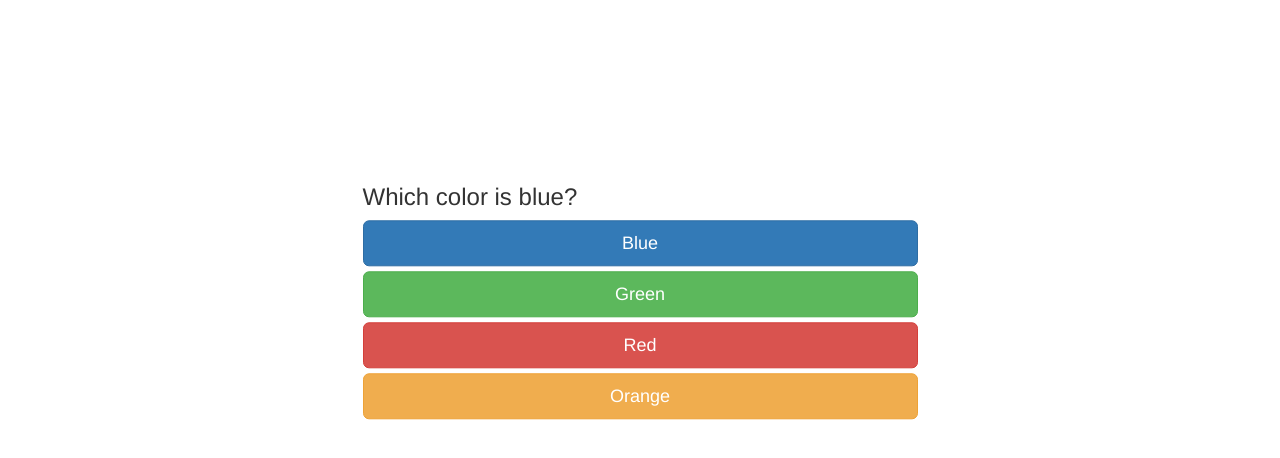
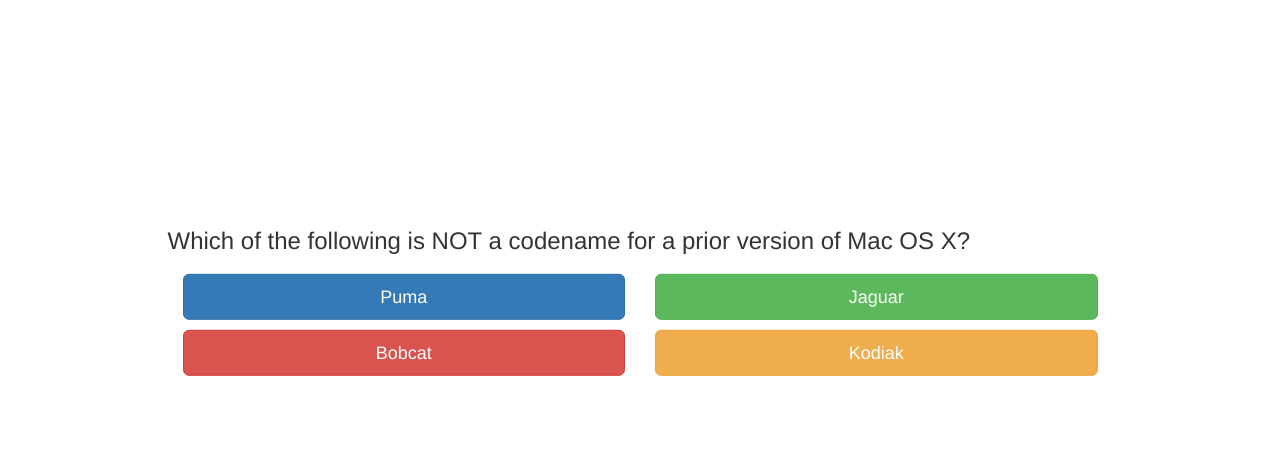
Before and after one commit to nicolechie/quiz-app, a plain HTML site: page index.html in a window 1280 px wide. Both pictures are taken after a click on the button "Start Quiz". Shown: the part 108-566 px from the top of the page. Drawn offline with nearby package versions, Linux system fonts and the light colour scheme; a web font is replaced by a local one.

Commit message:
questions added

```diff
--- a/css/style.css
+++ b/css/style.css
@@ -57,3 +57,6 @@ nav {
   display: block;
   height: 10rem;
 }
+.buttonMargin {
+  margin: 1rem 0;
+}
--- a/index.html
+++ b/index.html
@@ -2,7 +2,6 @@
 <html lang="en">
 <head>
 	<meta charset="UTF-8">
-	<link href='https://fonts.googleapis.com/css?family=Bangers|Happy+Monkey' rel='stylesheet' type='text/css'>
 	<link rel="stylesheet" href="https://maxcdn.bootstrapcdn.com/font-awesome/4.5.0/css/font-awesome.min.css">
 	<link rel="stylesheet" href="css/style.css">
 	<link rel="stylesheet" href="https://maxcdn.bootstrapcdn.com/bootstrap/3.3.6/css/bootstrap.min.css" integrity="sha384-1q8mTJOASx8j1Au+a5WDVnPi2lkFfwwEAa8hDDdjZlpLegxhjVME1fgjWPGmkzs7" crossorigin="anonymous">
@@ -18,8 +17,8 @@
 		<div class = "container position vertical-align" id = 'startPageDiv'>
 			<div class="row">
   				<div class="col-md-6 col-md-offset-3 text-center">
-  					<h1>Quiz App</h1>
-  					<p>This is a Quiz App. Test your knowledge.</p>
+  					<h1>Super Random Quiz App</h1>
+  					<p>This is a super random quiz app. Test your super random knowledge.</p>
 					<button class="btn btn-default" id = 'startGameButton' value = 'start' type="button">Start Quiz</button>
 				</div>
 			</div>
@@ -34,13 +33,21 @@
   		</div>
 		<div class = "container vertical-align">
 			<div class="row">
-  				<div class="col-md-6 col-md-offset-3">
+  				<div class="col-md-10 col-md-offset-1">
   					<div id = 'questionOneDiv'>
-  						<h3 id = 'questionHeader'>Which button is blue?</h3>
-						<button id = 'blue' value = 'blue' type="button" class="btn btn-primary btn-lg btn-block">Blue</button>
-						<button id = 'green' value = 'green' type="button" class="btn btn-success btn-lg btn-block">Green</button>
-						<button id = 'red' value = 'red' type="button" class="btn btn-danger btn-lg btn-block">Red</button>
-						<button id = 'orange' value = 'orange' type="button" class="btn btn-warning btn-lg btn-block">Orange</button>
+  						<h3 id = 'questionHeader'>Which of the following is NOT a codename for a prior version of Mac OS X?</h3>
+  <div class="col-md-6">
+						<button id = 'blue' value = 'blue' type="button" class="btn btn-primary btn-lg btn-block buttonMargin">Puma</button>
+  </div>
+              <div class="col-md-6">
+						<button id = 'green' value = 'green' type="button" class="btn btn-success btn-lg btn-block buttonMargin">Jaguar</button>
+              </div>
+  <div class="col-md-6">
+						<button id = 'red' value = 'red' type="button" class="btn btn-danger btn-lg btn-block buttonMargin">Bobcat</button>
+              </div>
+              <div class="col-md-6">
+						<button id = 'orange' value = 'orange' type="button" class="btn btn-warning btn-lg btn-block buttonMargin">Kodiak</button>
+              </div>
 					</div>
 				</div>
 			</div>
--- a/js/script.js
+++ b/js/script.js
@@ -1,4 +1,4 @@
-$(document).ready(function(){
+	$(document).ready(function(){
 var startPage = $('#startPageDiv');
 var startButton = $('#startGameButton');
 var blueButton = $('#blue').click(answerFeedback);
@@ -13,11 +13,11 @@ var countDisplay = $('#countDisplayHeader');
 var finalScoreDisplay = $('#finalScoreHeader');
 var tryAgain = $('#tryAgainButton');
 var finalScoreBox = $('#finalScoreDiv');
-var questions = [{text:'Which color is blue?', answer:'blue'},
-				{text:'Which color is green?', answer:'green'},
-				{text:'Which color is red?', answer:'red'},
-				{text:'Which color is orange?', answer:'orange'},
-				{text:'What color is the sky?', answer:'blue'}];
+var questions = [{text:'Which of the following is NOT a codename for a prior version of Mac OS X?', buttonOne: 'Puma', buttonTwo: 'Jaguar', buttonThree: 'Bobcat', buttonFour: 'Kodiak', answer:'red'},
+                 {text:'Which of the following was the first Legend of Zelda game to be released for Nintendo 64?', buttonOne: 'Majoras Mask', buttonTwo: 'Ocarina of Time', buttonThree: 'A Link to the Past', buttonFour: 'The Adventure of Link', answer:'green'},
+				{text:'The Bootstrap web development framework was originally developed by employees of which social networking company?',  buttonOne: 'Facebook', buttonTwo: 'Twitter', buttonThree: 'Instagram', buttonFour: 'LinkedIn', answer:'green'},
+				{text:'At what age does the Star Wars character, Yoda, die?', buttonOne: '1000', buttonTwo: '500', buttonThree: '800', buttonFour: '900', answer:'orange'},
+				{text:'What does HTTP stand for?', buttonOne: 'Hypertext Transfer Protocol', buttonTwo: 'Highspeed Text Transfer Permission', buttonThree: 'Hypermedia Transfer Protocol', buttonFour: 'Hypertext Transient Protocol', answer:'blue'}];
 var questionHeader = $('#questionHeader');
 var userGrades = [];
 var finalScore = 0;
@@ -51,6 +51,7 @@ var count = 0;
 		if ((count+1) < questions.length) {
 			count++;
 			questionHeader.text(questions[count].text);
+      getButtons();
 			displayQuestionNumber();
 		}
 		else {
@@ -77,5 +78,12 @@ var count = 0;
 		gradeOverlay.hide();
 		finalScoreBox.hide();
 		questionHeader.text(questions[count].text);
+    getButtons();
 	}
+  function getButtons() {
+    $('#blue').text(questions[count].buttonOne);
+    $('#green').text(questions[count].buttonTwo);
+    $('#red').text(questions[count].buttonThree);
+    $('#orange').text(questions[count].buttonFour);
+    }
 });
```
Lines whose indentation alone changed are shown as unchanged.
